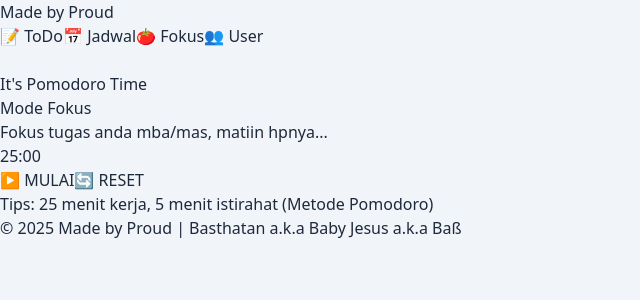
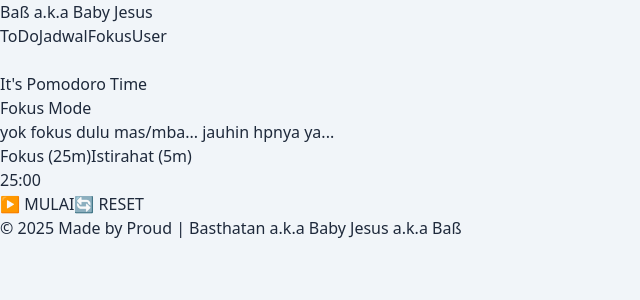
Before and after one commit to michel-angelo/todo-list-react, a React (Vite) app: page /fokus in a window 1280 px wide. Shown: the top 300 px of the page, without its empty margins (0-640 px from the left). Built offline with nearby package versions, Linux system fonts and the light colour scheme.

Commit message:
Nambahin fitur notifikasi dan Rehat di Pomodoro, Nambahin fitur Urutan per Hari di Jadwal

```diff
--- a/src/App.jsx
+++ b/src/App.jsx
@@ -8,24 +8,20 @@ import Pengguna from "./pages/Pengguna.jsx";
 function App() {
   const location = useLocation();
 
-  // State buat buka/tutup menu di HP
   const [isOpen, setIsOpen] = useState(false);
 
-  // Daftar Menu (Biar gak nulis manual berkali-kali)
   const MENU_ITEMS = [
-    { path: "/", label: "📝 ToDo" },
-    { path: "/jadwal", label: "📅 Jadwal" },
-    { path: "/fokus", label: "🍅 Fokus" },
-    { path: "/pengguna", label: "👥 User" },
+    { path: "/", label: "ToDo" },
+    { path: "/jadwal", label: "Jadwal" },
+    { path: "/fokus", label: "Fokus" },
+    { path: "/pengguna", label: "User" },
   ];
 
-  // Fungsi buat style link aktif
   const getLinkClass = (path, isMobile = false) => {
     const isActive = location.pathname === path;
     const baseClass =
       "font-semibold px-4 py-2 rounded-lg transition duration-300 ease-in-out block"; // block biar lebar di HP
 
-    // Style beda dikit buat Mobile vs Desktop
     if (isActive) {
       return `${baseClass} bg-indigo-600 text-white shadow-md ${
         isMobile ? "text-center" : ""
@@ -38,17 +34,13 @@ function App() {
 
   return (
     <div className="min-h-screen flex flex-col">
-      {/* === NAVBAR === */}
       <nav className="sticky top-0 z-50 bg-white/90 backdrop-blur-md border-b border-slate-200 shadow-sm">
         <div className="container mx-auto px-4 py-3">
-          {/* BARIS ATAS (Logo & Tombol Hamburger) */}
           <div className="flex justify-between items-center">
-            {/* Logo */}
-            <div className="text-2xl font-bold bg-gradient-to-r from-indigo-600 to-purple-600 bg-clip-text text-transparent">
-              Made by Proud
+            <div className="text-2xl font-bold bg-gradient-to-r from-red-400 to-purple-800 bg-clip-text text-transparent">
+              Baß a.k.a Baby Jesus
             </div>
 
-            {/* MENU DESKTOP (Hidden di HP, Muncul di md ke atas) */}
             <div className="hidden md:flex gap-2">
               {MENU_ITEMS.map((item) => (
                 <Link
@@ -61,12 +53,10 @@ function App() {
               ))}
             </div>
 
-            {/* TOMBOL HAMBURGER (Muncul di HP, Hidden di md ke atas) */}
             <button
               className="md:hidden text-slate-600 hover:text-indigo-600 focus:outline-none"
               onClick={() => setIsOpen(!isOpen)}
             >
-              {/* Ikon Berubah: Kalo open jadi 'X', kalo close jadi 'Garis 3' */}
               {isOpen ? (
                 <svg
                   className="w-8 h-8"
@@ -99,8 +89,6 @@ function App() {
             </button>
           </div>
 
-          {/* === MENU MOBILE (DROPDOWN) === */}
-          {/* Render cuma kalo isOpen == true */}
           {isOpen && (
             <div className="md:hidden mt-4 flex flex-col gap-3 pb-4 animate-fadeIn">
               {MENU_ITEMS.map((item) => (
@@ -118,7 +106,6 @@ function App() {
         </div>
       </nav>
 
-      {/* KONTEN UTAMA */}
       <main className="flex-grow container mx-auto px-4 py-6">
         <Routes>
           <Route path="/" element={<Home />} />
@@ -128,7 +115,6 @@ function App() {
         </Routes>
       </main>
 
-      {/* FOOTER */}
       <footer className="bg-white py-6 text-center text-slate-400 text-sm border-t border-slate-200">
         &copy; {new Date().getFullYear()} Made by Proud | Basthatan a.k.a Baby
         Jesus a.k.a Baß
--- a/src/pages/Jadwal.jsx
+++ b/src/pages/Jadwal.jsx
@@ -28,6 +28,24 @@ function Jadwal() {
   const hapusJadwal = (id) => {
     setJadwal(jadwal.filter((j) => j.id !== id));
   };
+
+  const urutanHari = {
+    Senin: 1,
+    Selasa: 2,
+    Rabu: 3,
+    Kamis: 4,
+    Jumat: 5,
+    Sabtu: 6,
+    Minggu: 7,
+  };
+
+  const jadwalUrut = [...jadwal].sort((a, b) => {
+    const bedaHari = urutanHari[a.hari] - urutanHari[b.hari];
+
+    if (bedaHari !== 0) return bedaHari;
+
+    return a.jam.localeCompare(b.jam);
+  });
 
   return (
     <div className="max-w-3xl mx-auto">
@@ -107,14 +125,24 @@ function Jadwal() {
             Belum ada jadwal, libur kah?... (Atau bolos?...)
           </p>
         ) : (
-          jadwal.map((item) => (
+          jadwalUrut.map((item) => (
             <div
               key={item.id}
               className="bg-white p-4 rounded-xl shadow-sm border-l-4 border-indigo-500 flex justify-between items-center hover:shadow-md transition"
             >
               <div>
                 <div className="flex items-center gap-2 mb-1">
-                  <span className="bg-indigo-100 text-indigo-700 text-xs font-bold px-2 py-1 rounded uppercase">
+                  <span
+                    className={`text-xs font-bold px-2 py-1 rounded uppercase ${
+                      item.hari === "Senin"
+                        ? "bg-red-100 text-red-700"
+                        : item.hari === "Selasa"
+                        ? "bg-orange-100 text-orange-700"
+                        : item.hari === "Jumat"
+                        ? "bg-green-100 text-green-700"
+                        : "bg-indigo-100 text-indigo-700"
+                    }`}
+                  >
                     {item.hari}
                   </span>
                   <span className="text-slate-400 text-sm flex items-center gap-1">
--- a/src/pages/Pomodoro.jsx
+++ b/src/pages/Pomodoro.jsx
@@ -4,26 +4,50 @@ import { useState, useEffect } from "react";
 function Pomodoro() {
   const [waktu, setWaktu] = useState(25 * 60);
   const [aktif, setAktif] = useState(false);
+  const [istirahat, setIstirahat] = useState(false);
+
+  useEffect(() => {
+    if ("Notification" in window && Notification.permission !== "granted") {
+      Notification.requestPermission();
+    }
+  }, []);
 
   const mainkanAlarm = () => {
+    // Mainkan Suara
     const audio = new Audio("/alarm.mp3");
-    audio.play();
-    alert("Waktu habis mba/mas... istirahat dulu gih...");
+    audio
+      .play()
+      .catch((e) =>
+        console.log("Audio play failed (biasanya karena browser policy):", e)
+      );
+
+    // 2. KIRIM NOTIFIKASI SISTEM (Browser/HP)
+    if (Notification.permission === "granted") {
+      new Notification(
+        istirahat ? "Yok Mas/Mba Balik FOKUS Lagi..." : "AKHIRNYAAAA!!!!...",
+        {
+          body: istirahat
+            ? "kuy, kita lanjutkan Fokus Mode kita..."
+            : "Istirahat dulu mba/mas..., 5 menit aja gausah lama2.",
+          icon: "/vite.svg",
+          vibrate: [200, 100, 200],
+        }
+      );
+    }
   };
 
   useEffect(() => {
-    let interval = 0;
+    let interval = null;
     if (aktif && waktu > 0) {
       interval = setInterval(() => {
-        setWaktu((waktuSekarang) => waktuSekarang - 1);
+        setWaktu((prev) => prev - 1);
       }, 1000);
     } else if (waktu === 0 && aktif) {
       setAktif(false);
       mainkanAlarm();
     }
-
     return () => clearInterval(interval);
-  }, [aktif, waktu]);
+  }, [aktif, waktu, istirahat]);
 
   const formatWaktu = (detik) => {
     const menit = Math.floor(detik / 60);
@@ -33,37 +57,77 @@ function Pomodoro() {
     }`;
   };
 
-  const themeColor = aktif
+  const gantiMode = (modeIstirahat) => {
+    setIstirahat(modeIstirahat);
+    setAktif(false);
+    setWaktu(modeIstirahat ? 5 * 60 : 25 * 60);
+  };
+
+  const themeColor = istirahat
+    ? aktif
+      ? "text-green-500 border-green-500"
+      : "text-teal-600 border-teal-100"
+    : aktif
     ? "text-orange-500 border-orange-500"
     : "text-indigo-600 border-indigo-100";
-  const bgTheme = aktif ? "bg-orange-50" : "bg-white";
+
+  const bgTheme = istirahat
+    ? aktif
+      ? "bg-green-50"
+      : "bg-white"
+    : aktif
+    ? "bg-orange-50"
+    : "bg-white";
 
   return (
     <div className="max-w-xl mx-auto text-center">
       <div className="mb-8">
         <h1 className="text-4xl font-extrabold text-slate-800 mb-2">
           It's Pomodoro Time <br />
-          Mode{" "}
-          <span className={aktif ? "text-orange-500" : "text-indigo-600"}>
-            Fokus
-          </span>
+          {istirahat ? "Rehat Mode" : "Fokus Mode"}
         </h1>
         <p className="text-slate-500">
-          Fokus tugas anda mba/mas, matiin hpnya...
+          {istirahat
+            ? "istirahat dulu mas/mba-nya...."
+            : "yok fokus dulu mas/mba... jauhin hpnya ya..."}
         </p>
+      </div>
+
+      <div className="flex justify-center gap-4 mb-6">
+        <button
+          onClick={() => gantiMode(false)}
+          className={`px-4 py-2 rounded-full font-bold transition ${
+            !istirahat
+              ? "bg-indigo-600 text-white"
+              : "bg-slate-200 text-slate-600"
+          }`}
+        >
+          Fokus (25m)
+        </button>
+        <button
+          onClick={() => gantiMode(true)}
+          className={`px-4 py-2 rounded-full font-bold transition ${
+            istirahat ? "bg-teal-500 text-white" : "bg-slate-200 text-slate-600"
+          }`}
+        >
+          Istirahat (5m)
+        </button>
       </div>
 
       <div
         className={`p-10 rounded-3xl shadow-xl border-4 transition-all duration-500 ${themeColor} ${bgTheme}`}
       >
-        <div className="text-8xl md:text-9xl font-mono font-bold tracking-wider mb-10 transition-all">
+        {/* FIX FONT SIZE DI SINI */}
+        <div className="text-6xl sm:text-7xl md:text-9xl font-mono font-bold tracking-wider mb-10 transition-all">
           {formatWaktu(waktu)}
         </div>
 
         <div className="flex justify-center gap-4">
           <button
             className={`px-8 py-4 rounded-xl font-bold text-xl text-white shadow-lg transform active:scale-95 transition-all hover:shadow-xl ${
-              aktif
+              istirahat
+                ? "bg-teal-500 hover:bg-teal-600"
+                : aktif
                 ? "bg-orange-500 hover:bg-orange-600"
                 : "bg-indigo-600 hover:bg-indigo-700"
             }`}
@@ -76,16 +140,13 @@ function Pomodoro() {
             className="px-8 py-4 rounded-xl font-bold text-xl bg-slate-200 text-slate-600 hover:bg-slate-300 shadow-md transform active:scale-95 transition-all"
             onClick={() => {
               setAktif(false);
-              setWaktu(25 * 60);
+              setWaktu(istirahat ? 5 * 60 : 25 * 60);
             }}
           >
             🔄 RESET
           </button>
         </div>
       </div>
-      <div className="mt-8 text-sm text-slate-400">
-        <p>Tips: 25 menit kerja, 5 menit istirahat (Metode Pomodoro)</p>
-      </div>
     </div>
   );
 }
```
